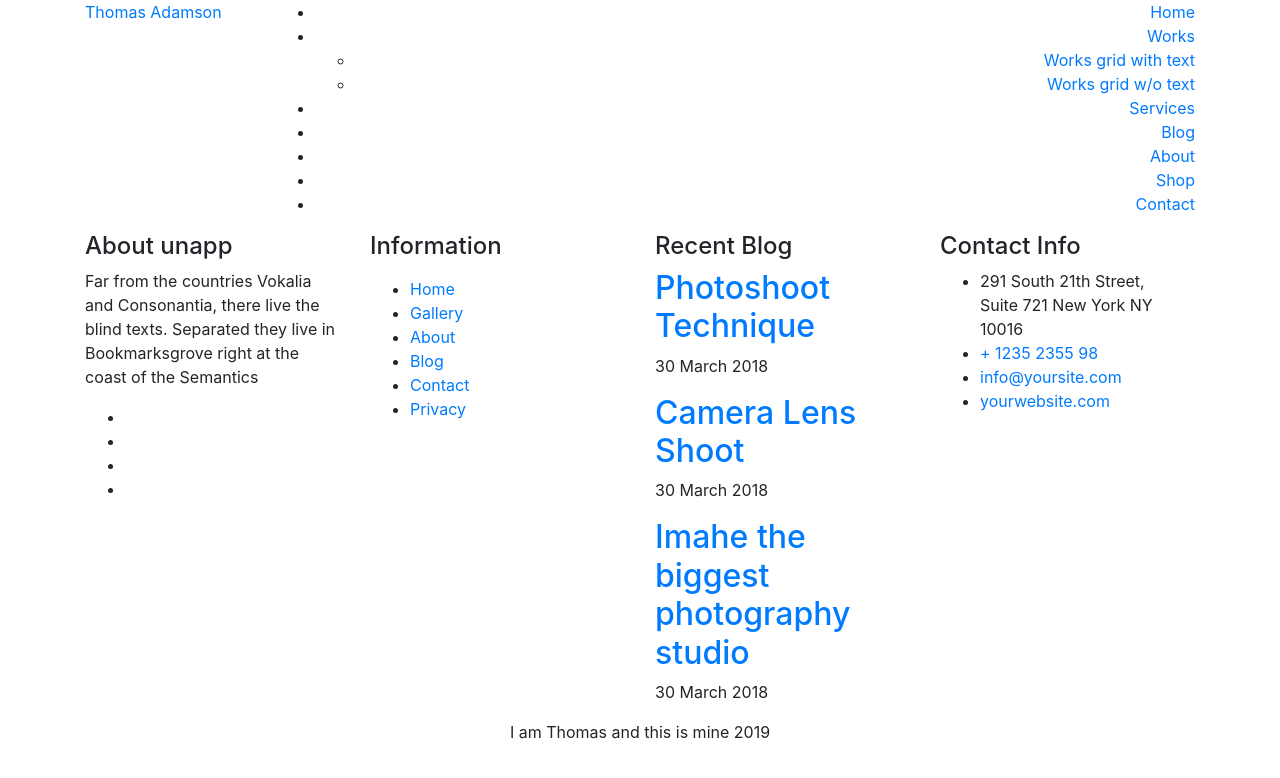
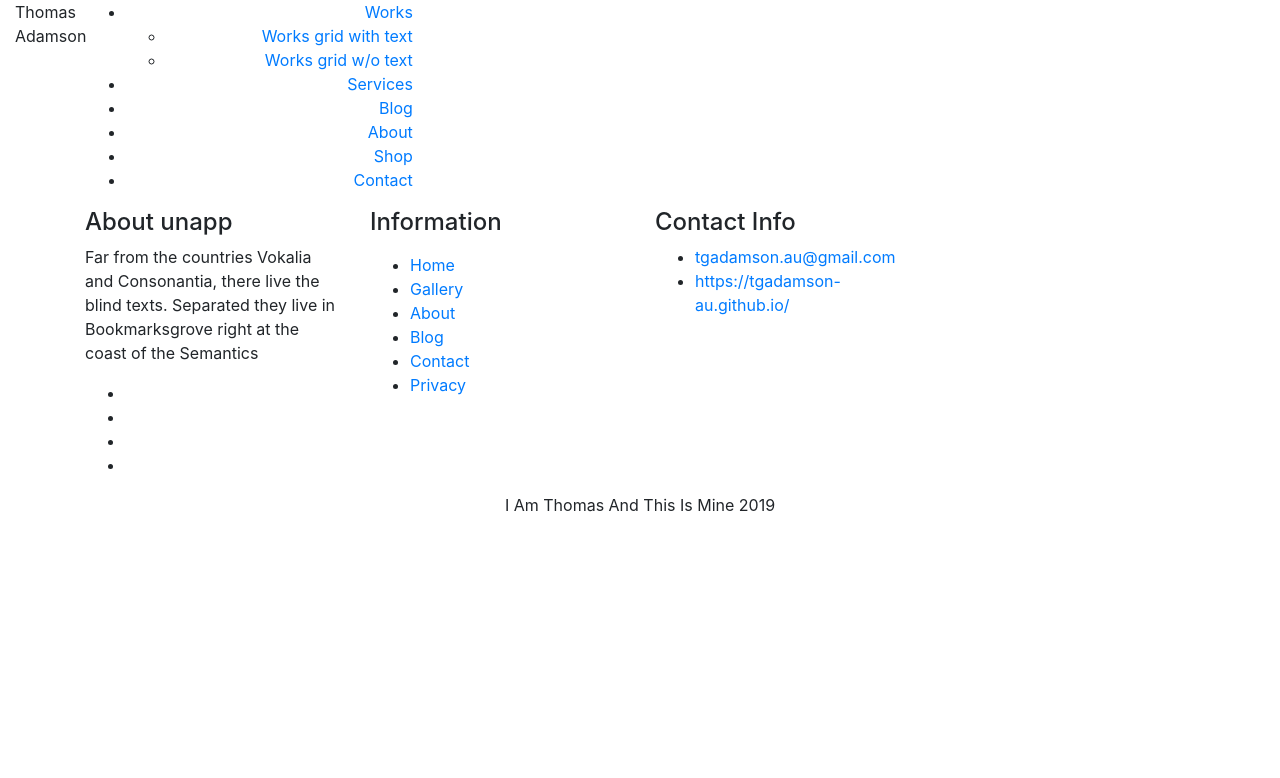
Before and after one commit to tgadamson-au/tgadamson-au.github.io, a plain HTML site: page index.html in a window 1280 px wide. Drawn offline with nearby package versions, Linux system fonts and the light colour scheme.

Commit message:
homepage edits

```diff
--- a/index.html
+++ b/index.html
@@ -46,19 +46,17 @@
 	<body>
 
 	<div id="page">
-		<nav class="colorlib-nav" role="navigation">
+		<nav class="nav" role="navigation">
 			<div class="top-menu">
 				<div class="container">
 					<div class="row">
 
 						<div class="col-md-2">
-							<div id="colorlib-logo"><a href="index.html">Thomas Adamson</a></div>
+							<div id="name">Thomas Adamson</a></div>
 						</div>
 
 						<div class="col-md-10 text-right menu-1">
 							<ul>
-								<li class="active"><a href="index.html">Home</a></li>
-
 								<li class="has-dropdown">
 									<a href="work.html">Works</a>
 									<ul class="dropdown">
@@ -82,14 +80,14 @@
 
 
 
-		<footer id="colorlib-footer">
+		<footer id="footer">
 			<div class="container">
 				<div class="row row-pb-md">
-					<div class="col-md-3 colorlib-widget">
+					<div class="col-md-3 widget">
 						<h4>About unapp</h4>
 						<p>Far from the countries Vokalia and Consonantia, there live the blind texts. Separated they live in Bookmarksgrove right at the coast of the Semantics</p>
 						<p>
-							<ul class="colorlib-social-icons">
+							<ul class="social-icons">
 								<li><a href="#"><i class="icon-twitter"></i></a></li>
 								<li><a href="#"><i class="icon-facebook"></i></a></li>
 								<li><a href="#"><i class="icon-linkedin"></i></a></li>
@@ -97,10 +95,10 @@
 							</ul>
 						</p>
 					</div>
-					<div class="col-md-3 colorlib-widget">
+					<div class="col-md-3 widget">
 						<h4>Information</h4>
 						<p>
-							<ul class="colorlib-footer-links">
+							<ul class="footer-links">
 								<li><a href="#"><i class="icon-check"></i> Home</a></li>
 								<li><a href="#"><i class="icon-check"></i> Gallery</a></li>
 								<li><a href="#"><i class="icon-check"></i> About</a></li>
@@ -111,54 +109,27 @@
 						</p>
 					</div>
 
-					<div class="col-md-3 colorlib-widget">
-						<h4>Recent Blog</h4>
-						<div class="f-blog">
-							<a href="blog.html" class="blog-img" style="background-image: url(images/blog-1.jpg);">
-							</a>
-							<div class="desc">
-								<h2><a href="blog.html">Photoshoot Technique</a></h2>
-								<p class="admin"><span>30 March 2018</span></p>
-							</div>
-						</div>
-						<div class="f-blog">
-							<a href="blog.html" class="blog-img" style="background-image: url(images/blog-2.jpg);">
-							</a>
-							<div class="desc">
-								<h2><a href="blog.html">Camera Lens Shoot</a></h2>
-								<p class="admin"><span>30 March 2018</span></p>
-							</div>
-						</div>
-						<div class="f-blog">
-							<a href="blog.html" class="blog-img" style="background-image: url(images/blog-3.jpg);">
-							</a>
-							<div class="desc">
-								<h2><a href="blog.html">Imahe the biggest photography studio</a></h2>
-								<p class="admin"><span>30 March 2018</span></p>
-							</div>
-						</div>
-					</div>
-
-					<div class="col-md-3 colorlib-widget">
+					<div class="col-md-3 widget">
 						<h4>Contact Info</h4>
-						<ul class="colorlib-footer-links">
-							<li>291 South 21th Street, <br> Suite 721 New York NY 10016</li>
-							<li><a href="tel://1234567920"><i class="icon-phone"></i> + 1235 2355 98</a></li>
-							<li><a href="mailto:info@yoursite.com"><i class="icon-envelope"></i> info@yoursite.com</a></li>
-							<li><a href="#"><i class="icon-location4"></i> yourwebsite.com</a></li>
+						<ul class="footer-links">
+							<li><a href="tgadamson.au@gmail.com"><i class="icon-envelope"></i> tgadamson.au@gmail.com</a></li>
+							<li><a href="#"><i class="https://tgadamson-au.github.io/"></i> https://tgadamson-au.github.io/</a></li>
 						</ul>
 					</div>
 				</div>
 			</div>
+
+
 			<div class="copy">
 				<div class="container">
 					<div class="row">
 						<div class="col-md-12 text-center">
-							<p>I am Thomas and this is mine 2019</p>
+							<p>I Am Thomas And This Is Mine 2019</p>
 						</div>
 					</div>
 				</div>
 			</div>
+
 		</footer>
 	</div>
 
```
